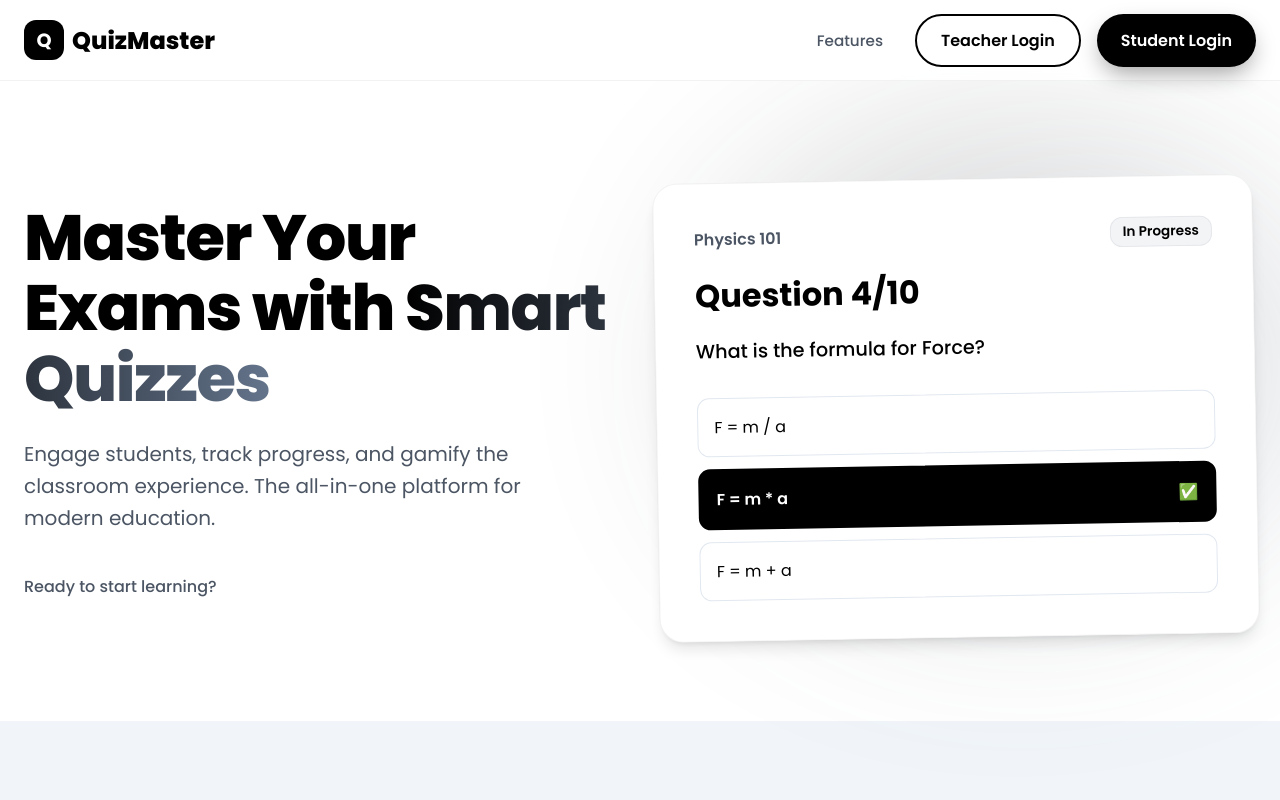
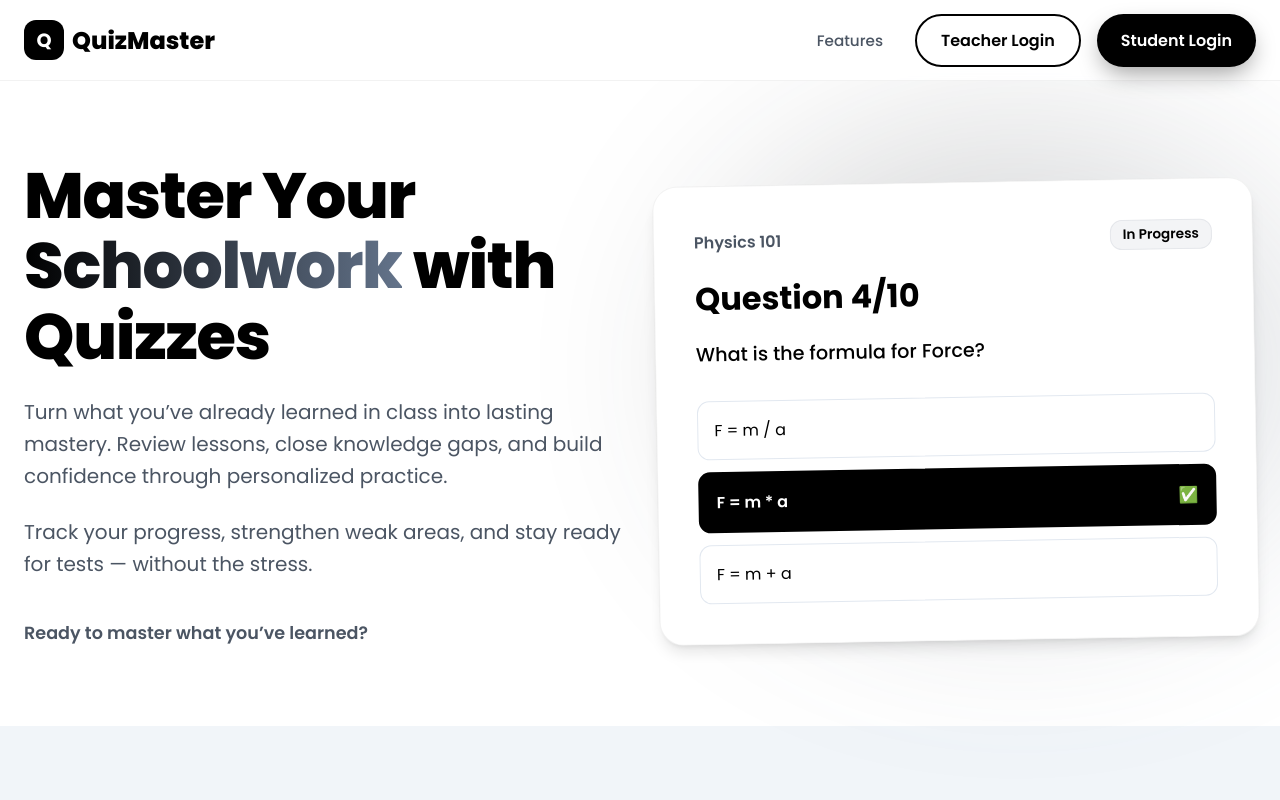
Before and after one commit to eboannan/quiz-platform, a React (Vite) app: page / in a window 1280 px wide. Shown: the top 800 px of the page. Built offline with nearby package versions, Linux system fonts and the light colour scheme; no server answers.

Commit message:
update landing page hero text and cleanup implementation plan

```diff
--- a/src/components/Hero.jsx
+++ b/src/components/Hero.jsx
@@ -15,19 +15,24 @@ const Hero = () => {
                     lineHeight: '1.1',
                     letterSpacing: '-0.02em'
                 }}>
-                    Master Your Exams with <span className="text-gradient">Smart Quizzes</span>
+                    Master Your <span className="text-gradient">Schoolwork</span> with Quizzes
                 </h1>
-                <p style={{
+                <div style={{
                     fontSize: 'clamp(1.1rem, 3vw, 1.25rem)',
                     color: 'var(--color-text)',
                     marginBottom: '2.5rem',
                     lineHeight: '1.6',
-                    maxWidth: '500px'
+                    maxWidth: '600px'
                 }}>
-                    Engage students, track progress, and gamify the classroom experience. The all-in-one platform for modern education.
-                </p>
+                    <p style={{ marginBottom: '1.5rem' }}>
+                        Turn what you’ve already learned in class into lasting mastery. Review lessons, close knowledge gaps, and build confidence through personalized practice.
+                    </p>
+                    <p>
+                        Track your progress, strengthen weak areas, and stay ready for tests — without the stress.
+                    </p>
+                </div>
                 <div style={{ marginTop: '1rem', color: 'var(--color-text)' }}>
-                    <p style={{ fontWeight: '500' }}>Ready to start learning?</p>
+                    <p style={{ fontWeight: '600', fontSize: '1.1rem' }}>Ready to master what you’ve learned?</p>
                 </div>
             </div>
 
```
